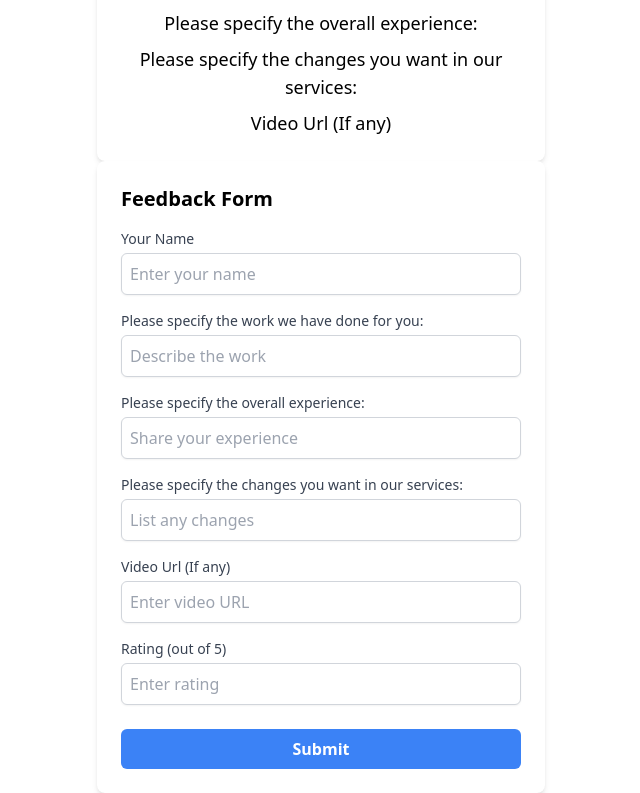
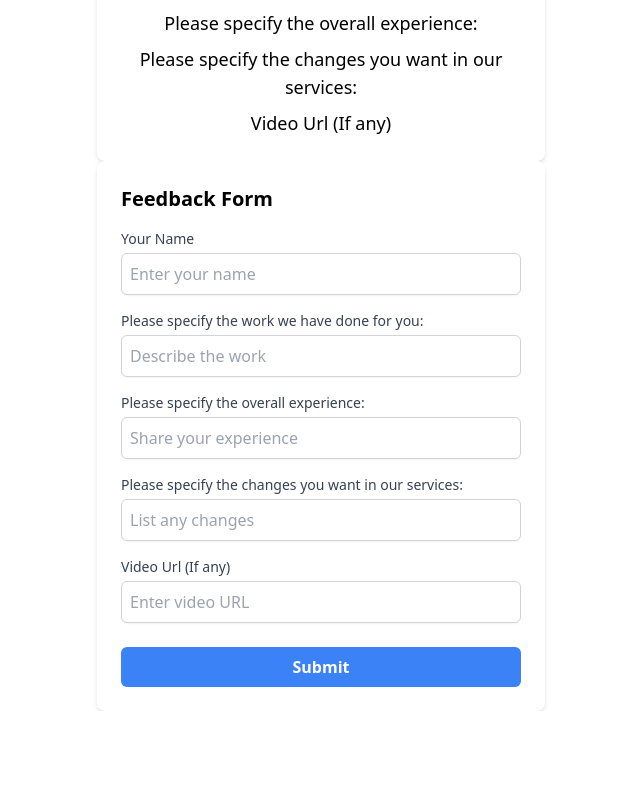
Before and after one commit to Vansh98789/testiview_to_deploy, a React (Vite) app in the folder frontend/: page /response in a window 1280 px wide. Shown: the part 315-1108 px from the top of the page, without its empty margins (319-959 px from the left). After the commit the page ends 1026 px from the top, so only its background shows below. Built offline with nearby package versions, Linux system fonts and the light colour scheme.

Commit message:
Update response.jsx

```diff
--- a/frontend/src/routes/response.jsx
+++ b/frontend/src/routes/response.jsx
@@ -8,7 +8,6 @@ function Response() {
     const [experience, setExperience] = useState("");
     const [specifyChange, setSpecifyChange] = useState("");
     const [videoUrl, setVideoUrl] = useState("");
-    const [rating, setRating] = useState(""); // Optional field
     const [loading, setLoading] = useState(false);
     const [error, setError] = useState(null);
 
@@ -19,13 +18,13 @@ function Response() {
 
         const user = JSON.parse(localStorage.getItem('user'));
 
-        if (!user || !user.userId) {
+        if (!user || !user.id) {
             setError("You must be logged in to submit a response.");
             setLoading(false);
             return;
         }
 
-        const userId = user.userId;
+        const userId = user.id;
 
         // Basic Validation
         if (!name || !workDone || !experience || !specifyChange) {
@@ -35,22 +34,13 @@ function Response() {
         }
 
         try {
-            const response = await axios.post(
-                "https://testiview-backend.vercel.app/response",
-                {
-                    user_id: userId,
-                    name,
-                    experience,
-                    specific_change: specifyChange,
-                    video_url: videoUrl || null,
-                    rating: rating || null
-                },
-                {
-                    headers: {
-                        Authorization: `Bearer ${user.token}`
-                    }
-                }
-            );
+            const response = await axios.post("https://testiview-backend.vercel.app/response", {
+                user_id: userId,
+                name,
+                experience,
+                specific_change: specifyChange,
+                video_url: videoUrl || null // Ensure the video URL is optional
+            });
 
             // Retrieve existing reviews from localStorage
             const reviews = JSON.parse(localStorage.getItem('reviews')) || [];
@@ -61,13 +51,14 @@ function Response() {
                 review: experience,
                 name: name,
                 submittedAt: new Date().toLocaleDateString(),
-                email: user.email,
+                email: user.email, // Ensure email is available
                 videoUrl: videoUrl,
-                rating: rating || null
             };
 
+            // Add new review to existing reviews
             reviews.push(newReview);
 
+            // Save updated reviews back to localStorage
             localStorage.setItem('reviews', JSON.stringify(reviews));
 
             // Reset the form fields
@@ -76,7 +67,6 @@ function Response() {
             setExperience("");
             setSpecifyChange("");
             setVideoUrl("");
-            setRating("");
 
             alert("Response submitted successfully!");
         } catch (error) {
@@ -108,76 +98,37 @@ function Response() {
                 <form onSubmit={handleSubmit}>
                     <h2 className="text-xl font-bold mb-4">Feedback Form</h2>
 
+                    {/* Error message */}
                     {error && (
                         <div className="text-red-500 text-center mb-4">{error}</div>
                     )}
 
                     <label htmlFor="name" className="block text-sm font-medium text-gray-700">Your Name</label>
-                    <input
-                        type="text"
-                        id="name"
-                        placeholder="Enter your name"
-                        value={name}
-                        onChange={(e) => setName(e.target.value)}
-                        className="mt-1 block w-full border border-gray-300 rounded-md shadow-sm p-2"
-                        required
-                    />
+                    <input type="text" id="name" placeholder="Enter your name"
+                        value={name} onChange={(e) => setName(e.target.value)}
+                        className="mt-1 block w-full border border-gray-300 rounded-md shadow-sm p-2" required />
 
                     <label htmlFor="workDone" className="block text-sm font-medium text-gray-700 mt-4">Please specify the work we have done for you:</label>
-                    <input
-                        type="text"
-                        id="workDone"
-                        placeholder="Describe the work"
-                        value={workDone}
-                        onChange={(e) => setWorkDone(e.target.value)}
-                        className="mt-1 block w-full border border-gray-300 rounded-md shadow-sm p-2"
-                        required
-                    />
+                    <input type="text" id="workDone" placeholder="Describe the work"
+                        value={workDone} onChange={(e) => setWorkDone(e.target.value)}
+                        className="mt-1 block w-full border border-gray-300 rounded-md shadow-sm p-2" required />
 
                     <label htmlFor="experience" className="block text-sm font-medium text-gray-700 mt-4">Please specify the overall experience:</label>
-                    <input
-                        type="text"
-                        id="experience"
-                        placeholder="Share your experience"
-                        value={experience}
-                        onChange={(e) => setExperience(e.target.value)}
-                        className="mt-1 block w-full border border-gray-300 rounded-md shadow-sm p-2"
-                        required
-                    />
+                    <input type="text" id="experience" placeholder="Share your experience"
+                        value={experience} onChange={(e) => setExperience(e.target.value)}
+                        className="mt-1 block w-full border border-gray-300 rounded-md shadow-sm p-2" required />
 
                     <label htmlFor="changes" className="block text-sm font-medium text-gray-700 mt-4">Please specify the changes you want in our services:</label>
-                    <input
-                        type="text"
-                        id="changes"
-                        placeholder="List any changes"
-                        value={specifyChange}
-                        onChange={(e) => setSpecifyChange(e.target.value)}
-                        className="mt-1 block w-full border border-gray-300 rounded-md shadow-sm p-2"
-                        required
-                    />
+                    <input type="text" id="changes" placeholder="List any changes"
+                        value={specifyChange} onChange={(e) => setSpecifyChange(e.target.value)}
+                        className="mt-1 block w-full border border-gray-300 rounded-md shadow-sm p-2" required />
 
                     <label htmlFor="videoUrl" className="block text-sm font-medium text-gray-700 mt-4">Video Url (If any)</label>
-                    <input
-                        type="text"
-                        id="videoUrl"
-                        placeholder="Enter video URL"
-                        value={videoUrl}
-                        onChange={(e) => setVideoUrl(e.target.value)}
-                        className="mt-1 block w-full border border-gray-300 rounded-md shadow-sm p-2"
-                    />
+                    <input type="text" id="videoUrl" placeholder="Enter video URL"
+                        value={videoUrl} onChange={(e) => setVideoUrl(e.target.value)}
+                        className="mt-1 block w-full border border-gray-300 rounded-md shadow-sm p-2" />
 
-                    <label htmlFor="rating" className="block text-sm font-medium text-gray-700 mt-4">Rating (out of 5)</label>
-                    <input
-                        type="number"
-                        id="rating"
-                        placeholder="Enter rating"
-                        value={rating}
-                        onChange={(e) => setRating(e.target.value)}
-                        className="mt-1 block w-full border border-gray-300 rounded-md shadow-sm p-2"
-                        min="1"
-                        max="5"
-                    />
-
+                    {/* Submit button */}
                     <button
                         type="submit"
                         className={`mt-6 w-full ${loading ? 'bg-gray-500' : 'bg-blue-500'} text-white font-semibold py-2 rounded-md hover:bg-blue-600 ${loading ? 'cursor-not-allowed' : ''}`}
```
